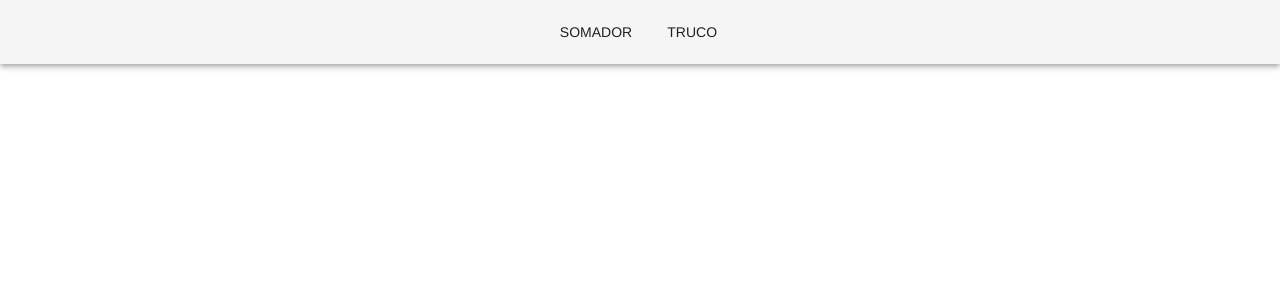
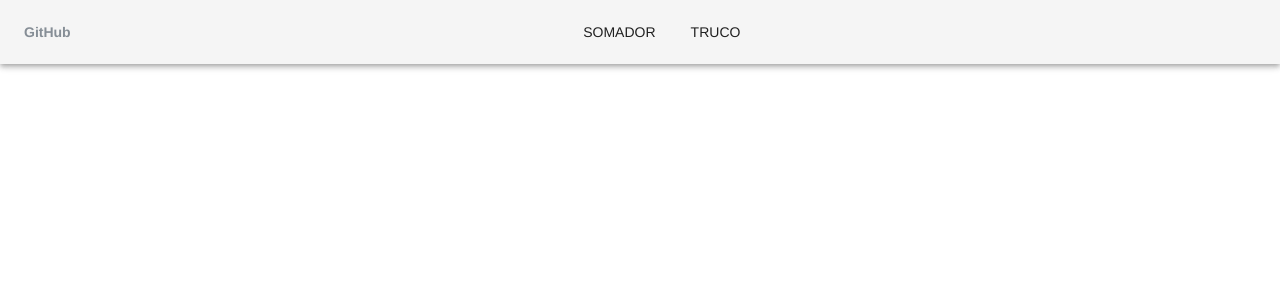
Before and after one commit to neratneto/points-counter, a Vue app: page /#/ in a window 1280 px wide. Shown: the top 300 px of the page. Built offline with nearby package versions, Linux system fonts and the light colour scheme.

Commit message:
github link

```diff
--- a/src/components/Toolbar.vue
+++ b/src/components/Toolbar.vue
@@ -1,5 +1,6 @@
 <template>
 <v-toolbar absolute>
+  <a class="github" href="https://github.com/neratneto/points-counter">GitHub</a>
   <v-spacer />
   <v-toolbar-items>
     <v-btn flat to="/somador">Somador</v-btn>
@@ -9,6 +10,10 @@
 </v-toolbar>
 </template>
 
-<script>
-export default {}
-</script>
+<style>
+.github {
+  color: #868e96;
+  font-weight: bold;
+  text-decoration: none;
+}
+</style>
```
